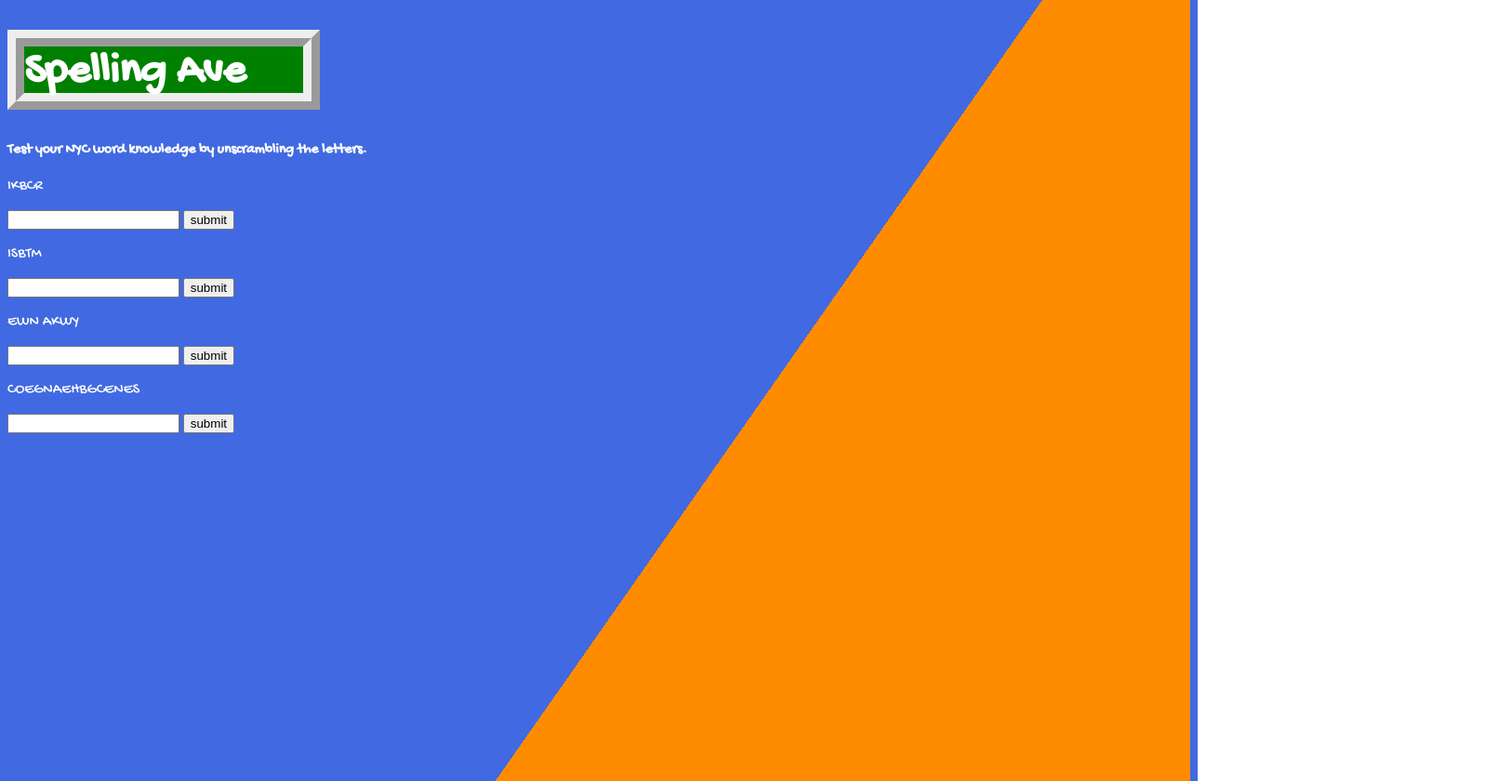
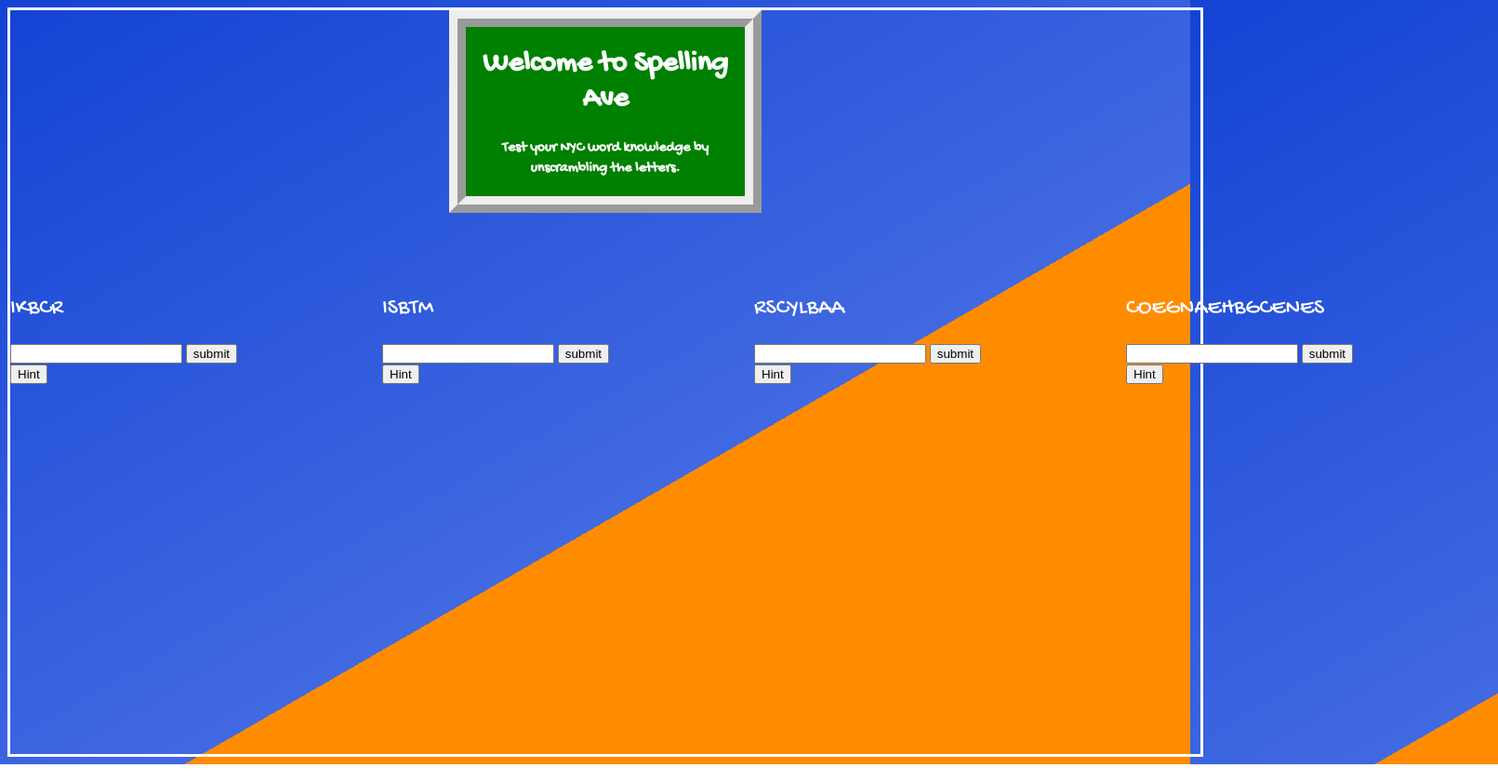
Before and after one commit to cgold1994/project1, a plain HTML site: page index.html in a window 1280 px wide. Shown: the whole page at 93% size, 1611 px wide, since content can reach past the window. Drawn offline with Linux system fonts and the light colour scheme.

Commit message:
cleaning up html/css.Hint buttons added

```diff
--- a/index.html
+++ b/index.html
@@ -11,38 +11,44 @@
 </head>
 <body>
     <header>
-      <h1>Spelling Ave</h1>
+      <h1>Welcome to Spelling Ave</h1>
       <h3><small>Test your NYC word knowledge by unscrambling the letters.</small></h3>
     </header>
+    <section>
   <div class="grid-container">
     <div class="gridArea">
       <p>IKBCR</p>
       <!-- <label>UBDB</label> -->
       <input type="text" id="easyl" minlength="1" maxlength="5"
-            pattern="[A-Z]" autocapitalize="characters">
-            <button type="button" onclick="getInputValue();">submit</button>
+      pattern="[A-Z]" autocapitalize="characters"/>
+      <button type="button" onclick="getInputValue();">submit</button><br>
+      <button type="button" id="hint1">Hint</button>
     </div>
     <div class="gridArea2">
       <p>ISBTM</p>
       <!-- <label>ISBTM</label> -->
       <input type="text" id="mediuml" minlength="1" maxlength="5"
-                pattern="[A-Z]" autocapitalize="characters">
-              <button type="button" id="myButton">submit</button>
+      pattern="[A-Z]" autocapitalize="characters"/>
+      <button type="button" id="myButton">submit</button><br>
+      <button type="button" id="hint1">Hint</button>
     </div>
     <div class="gridArea3">
-            <p>EWN AKWY</p>
+      <p>RSCYLBAA</p>
       <!-- <label>ENW AKWK</label> -->
       <input type="text" id="myText" minlength="1" maxlength="7"
-            pattern="[A-Z]" autocapitalize="characters">
-            <button type="button" id="myButton">submit</button>
+      pattern="[A-Z]" autocapitalize="characters"/>
+      <button type="button" id="myButton">submit</button><br>
+      <button type="button" id="hint1">Hint</button>
     </div>
     <div class="gridArea4">
       <p>COEGNAEHBGCENES</p>
       <!-- <label>COEGNAEHBGCENES</label> -->
       <input type="text" id="myText" minlength="1" maxlength="15"
-               pattern="[A-Z]" autocapitalize="characters">
-          <button type="button" id="myButton">submit</button>
+      pattern="[A-Z]" autocapitalize="characters"/>
+      <button type="button" id="myButton">submit</button><br>
+      <button type="button" id="hint1">Hint</button>
     </div>
   </div>
+  </section>
 </body>
 </html>
--- a/style.css
+++ b/style.css
@@ -1,28 +1,47 @@
-h1 {
+header {
+    background-color:green;
+    text-align:center;
+    border :5mm ridge;
+    height:100 px;
+    width:300px;
+    margin-left: auto;
+    margin-right:auto;
+    margin-bottom: 5%;
+
+}
+
+p {
+    font-size: 1.5rem;
+
+}
+
+
+
+/* h1 {
     font-size:48px;
     background-color:green;
     border : 5mm ridge;
     height: 50px;
     width: 300px;
     ;
- }
+ } */
 
 
- grid-container {
+ .grid-container {
     display: grid;
-    grid-template-columns: 200px 200px 200px 200px;
-    grid-column-gap: 20px
-    grid-row-gap: 20px
-    justify-items: stretch
-    align-items: stretch
+    grid-template-columns: 400px 400px 400px 400px;
+    /* grid-column-gap: 30px */
+    /* grid-row-gap: 20px */
+    justify-items: stretch;
+    align-items: stretch;
  }
 
 
 body {
-    text-align:left;
     font-family: 'Gochi Hand', cursive;
     color:white;
     height:100vh;
     width:100vw;
-    background:linear-gradient(125deg, royalblue, royalblue 60%, darkorange 60%, darkorange);
+    border: 3px solid white;
+    background:linear-gradient(150deg, rgb(19, 67, 212), royalblue 60%, darkorange 60%, darkorange);
 }
```
Lines whose indentation alone changed are shown as unchanged.
